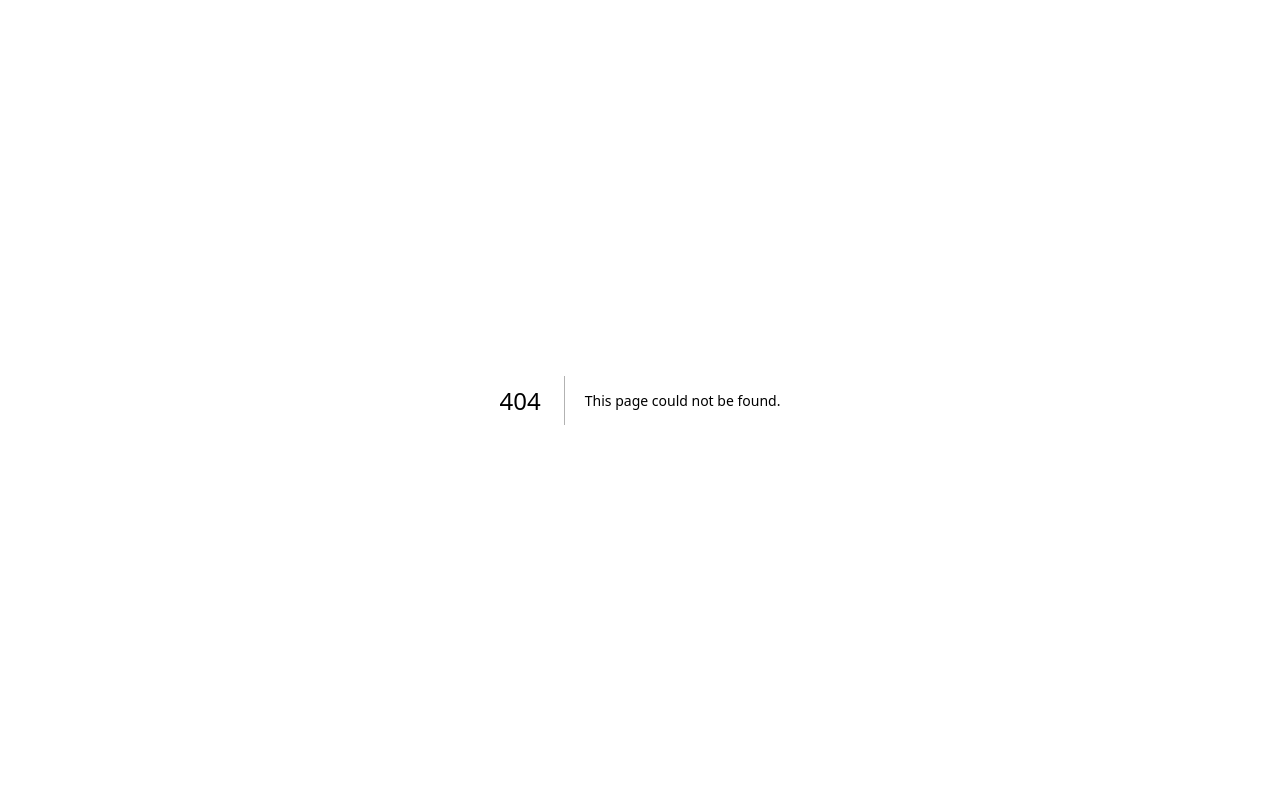
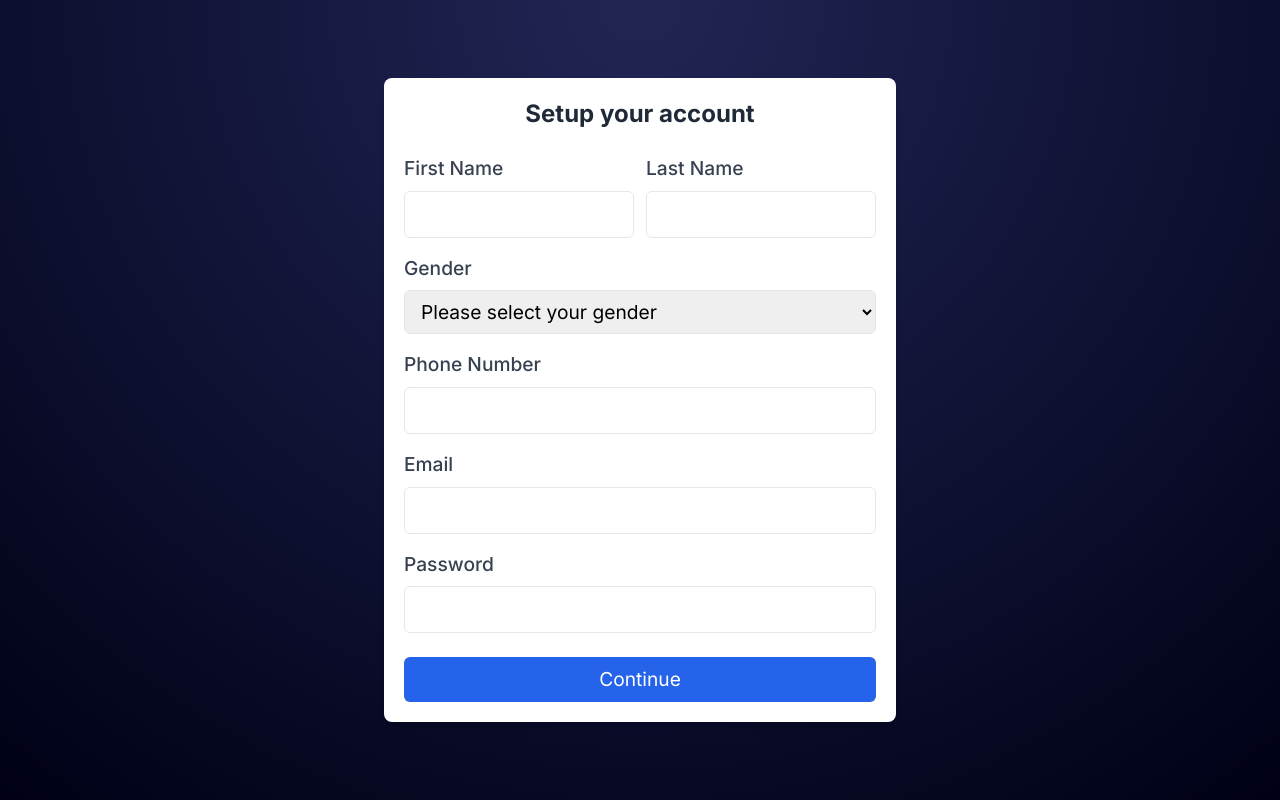
Before and after one commit to ikennarichard/toric, a Next.js app: page /signup in a window 1280 px wide. Before the commit this address had no page. Built offline with nearby package versions, Linux system fonts and the light colour scheme.

Commit message:
Add signup page

```diff
--- /dev/null
+++ b/app/signup/actions.ts
@@ -0,0 +1,58 @@
+"use server";
+
+import { createClient } from "@/utils/supabase/server";
+import { revalidatePath } from "next/cache";
+import { redirect } from "next/navigation";
+
+export type FormState = {
+  message: string;
+};
+
+export async function signup(
+  prevState: FormState,
+  formData: FormData,
+): Promise<FormState> {
+  const supabase = createClient();
+
+  const data = {
+    email: formData.get("email") as string,
+    password: formData.get("password") as string,
+    options: {
+      data: {
+        first_name: formData.get("firstname") as string,
+        last_name: formData.get("lastname") as string,
+        gender: formData.get("gender") as string,
+        phone_number: formData.get("phone_number") as string,
+      },
+    },
+  };
+
+  const { error } = await supabase.auth.signUp(data);
+
+  if (error) {
+    redirect("/login?message=Error signing up");
+  }
+
+  revalidatePath("/", "layout");
+
+  return {
+    message: "success",
+  };
+}
+
+export async function confirmSignup(email: string, formData: FormData) {
+  const supabase = createClient();
+
+  const { error } = await supabase.auth.verifyOtp({
+    email: email,
+    token: formData.get("token") as string,
+    type: "email",
+  });
+
+  if (error) {
+    redirect("/login?message=Error verifying OTP");
+  }
+
+  revalidatePath("/", "layout");
+  redirect("/private");
+}
--- /dev/null
+++ b/app/signup/page.tsx
@@ -0,0 +1,145 @@
+"use client";
+
+import { confirmSignup, signup } from "./actions";
+import SubmitButton from "../components/SubmitButton";
+import { useRef } from "react";
+import { useFormState } from "react-dom";
+
+export default function SignupPage() {
+  const [formState, formAction] = useFormState(signup, {
+    message: "",
+  });
+  const emailRef = useRef<string>(null!);
+  const updateUserEmail = confirmSignup.bind(null, emailRef.current);
+
+  return (
+    <div className="w-full max-w-lg bg-white rounded-lg shadow-md p-5 m-auto">
+      {formState.message === "success" ? (
+        <form action={updateUserEmail}>
+          <div className="mb-4">
+            <label
+              htmlFor="token"
+              className="block text-gray-700 font-medium mb-2"
+            >
+              Enter token
+            </label>
+            <input
+              type="number"
+              id="token"
+              name="token"
+              required
+              className="w-full px-3 py-2 border rounded-md focus:outline-none focus:ring-2 focus:ring-blue-500 focus:border-transparent"
+            />
+          </div>
+          <SubmitButton text="Confirm" />
+        </form>
+      ) : (
+        <form action={formAction}>
+          <h2 className="text-2xl font-bold text-gray-800 text-center mb-6">
+            Setup your account
+          </h2>
+          <div className="flex gap-3">
+            <div className="mb-4">
+              <label
+                htmlFor="firstname"
+                className="block text-gray-700 font-medium mb-2"
+              >
+                First Name
+              </label>
+              <input
+                type="text"
+                id="firstname"
+                name="firstname"
+                required
+                className="w-full px-3 py-2 border rounded-md focus:outline-none focus:ring-2 focus:ring-blue-500 focus:border-transparent"
+              />
+            </div>
+            <div className="mb-4">
+              <label
+                htmlFor="lastname"
+                className="block text-gray-700 font-medium mb-2"
+              >
+                Last Name
+              </label>
+              <input
+                type="text"
+                id="lastname"
+                name="lastname"
+                required
+                className="w-full px-3 py-2 border rounded-md focus:outline-none focus:ring-2 focus:ring-blue-500 focus:border-transparent"
+              />
+            </div>
+          </div>
+
+          <div className="mb-4">
+            <label
+              htmlFor="email"
+              className="block text-gray-700 font-medium mb-2"
+            >
+              Gender
+            </label>
+            <select
+              id="gender"
+              name="gender"
+              required
+              className="w-full px-3 py-2 border rounded-md focus:outline-none focus:ring-2 focus:ring-blue-500 focus:border-transparent"
+            >
+              <option value="">Please select your gender</option>
+              <option value="male">M</option>
+              <option value="female">F</option>
+            </select>
+          </div>
+          <div className="mb-4">
+            <label
+              htmlFor="phone"
+              className="block text-gray-700 font-medium mb-2"
+            >
+              Phone Number
+            </label>
+            <input
+              type="number"
+              id="phone"
+              name="phone_number"
+              required
+              className="w-full px-3 py-2 border rounded-md focus:outline-none focus:ring-2 focus:ring-blue-500 focus:border-transparent"
+            />
+          </div>
+          <div className="mb-4">
+            <label
+              htmlFor="email"
+              className="block text-gray-700 font-medium mb-2"
+            >
+              Email
+            </label>
+            <input
+              type="email"
+              id="email"
+              name="email"
+              onChange={(e) => {
+                emailRef.current = e.target.value;
+              }}
+              required
+              className="w-full px-3 py-2 border rounded-md focus:outline-none focus:ring-2 focus:ring-blue-500 focus:border-transparent"
+            />
+          </div>
+          <div className="mb-6">
+            <label
+              htmlFor="password"
+              className="block text-gray-700 font-medium mb-2"
+            >
+              Password
+            </label>
+            <input
+              type="password"
+              id="password"
+              name="password"
+              required
+              className="w-full px-3 py-2 border rounded-md focus:outline-none focus:ring-2 focus:ring-blue-500 focus:border-transparent"
+            />
+          </div>
+          <SubmitButton text="Continue" />
+        </form>
+      )}
+    </div>
+  );
+}
```
